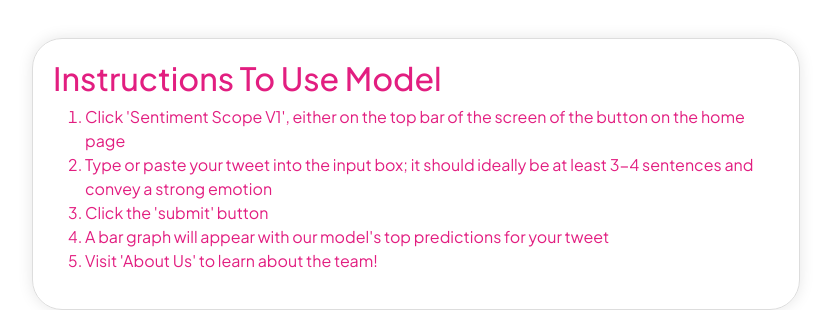
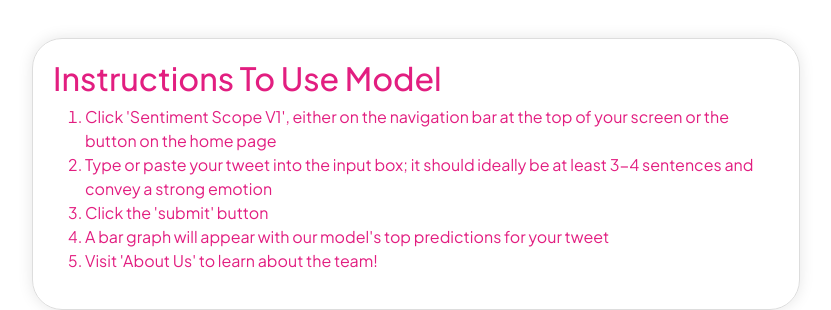
Before and after one commit to Nike-Hill/Sentiment-Scope-V1, a Flask app: page / in a window 1280 px wide. Shown: the part 1082-1392 px from the top of the page, without its empty margins (224-1055 px from the left). Run offline with Flask 2, Linux system fonts and the light colour scheme; some libraries are stand-ins or nearby versions.

Commit message:
Update index.html
Fixed typo in the 'instructions to use model' at the bottom of the home page, and made step one more clear.

```diff
--- a/templates/index.html
+++ b/templates/index.html
@@ -366,7 +366,7 @@
 </body>    <div class="instruction-box">
       <h2>Instructions To Use Model</h2>
       <ol>
-        <li>Click 'Sentiment Scope V1', either on the top bar of the screen of the button on the home page</li>
+        <li>Click 'Sentiment Scope V1', either on the navigation bar at the top of your screen or the button on the home page</li>
         <li>Type or paste your tweet into the input box; it should ideally be at least 3-4 sentences and convey a strong emotion</li>
         <li>Click the 'submit' button</li>
         <li>A bar graph will appear with our model's top predictions for your tweet</li>
```
